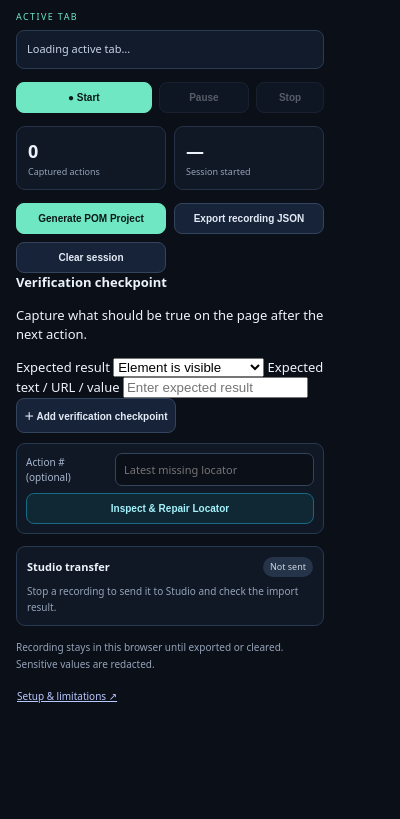
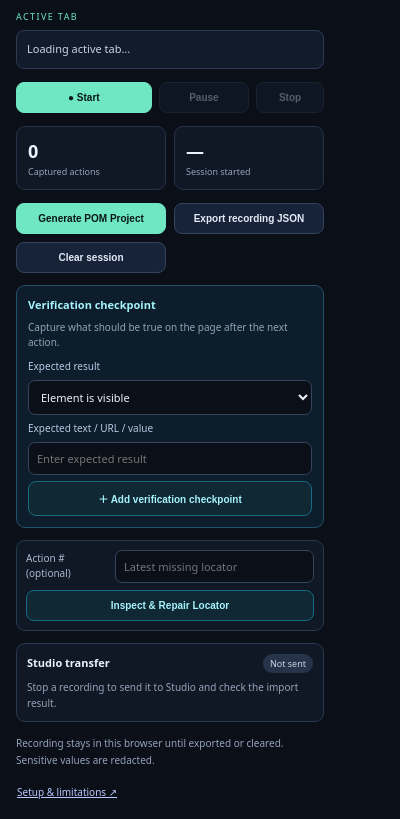
Before and after one commit to SanFlash/record2pom, a browser extension: page extension/popup.html in a window 400 px wide. Shown: the part 75-894 px from the top of the page. Before the commit the page ends 844 px from the top, so only its background shows below. Drawn offline with Linux system fonts and the light colour scheme.

Commit message:
style(extension): style verification checkpoint controls

```diff
--- a/extension/popup.css
+++ b/extension/popup.css
@@ -32,3 +32,5 @@ a {
 }
 
 .inspect-row{display:grid;grid-template-columns:82px 1fr;gap:7px;align-items:center;margin-top:10px;padding:9px;border:1px solid #263a50;border-radius:9px;background:#101725}.inspect-row label{font-size:10px;color:#a8b8ce}.inspect-row input{min-width:0;width:100%;border:1px solid #34445d;border-radius:7px;padding:8px;background:#0b0f18;color:#edf3fc;font:11px system-ui,sans-serif}.inspect-row input:focus-visible{outline:3px solid #a5f3fc;outline-offset:2px}.inspect-row button{grid-column:1 / -1;border-color:#176a83;background:#102734;color:#a5f3fc}.inspect-row button:disabled{opacity:.35}
+
+.verify-tools{display:grid;gap:6px;margin:12px 0;padding:11px;border:1px solid #24526a;border-radius:9px;background:#0d1d2b}.verify-tools strong{font-size:11px;color:#a5f3fc}.verify-tools p{margin:0 0 3px;color:#94a3b8;font-size:10px}.verify-tools label{font-size:10px;color:#b8c8e4}.verify-tools select,.verify-tools input{width:100%;min-width:0;padding:8px;border:1px solid #34445d;border-radius:7px;background:#0b0f18;color:#edf3fc;font:11px system-ui,sans-serif}.verify-tools button{border-color:#176a83;background:#102734;color:#a5f3fc}.verify-tools :focus-visible{outline:3px solid #a5f3fc;outline-offset:2px}
```
